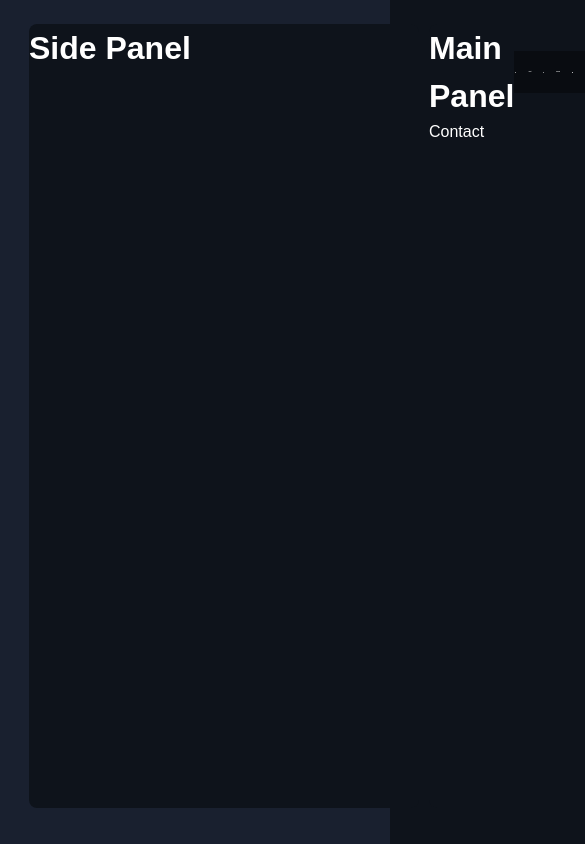
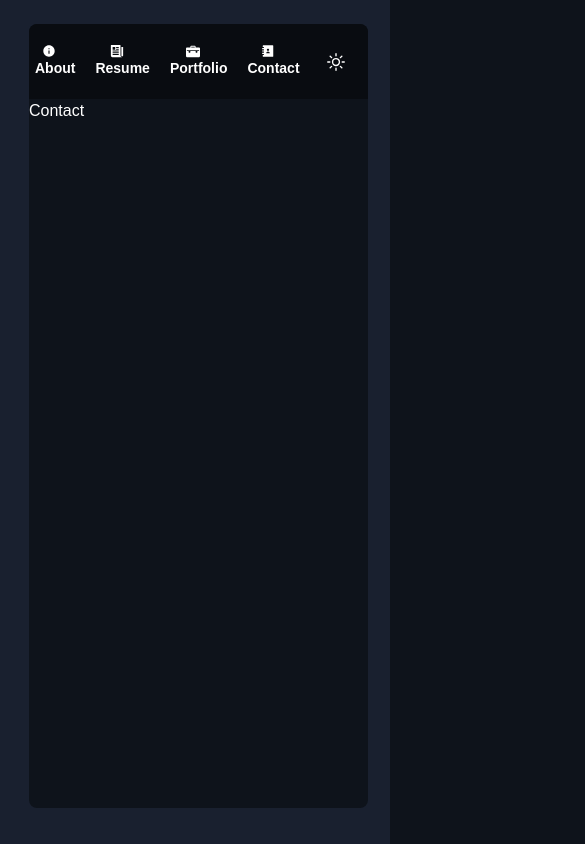
Before and after one commit to theo101600/react-portfolio-final, a React (Vite) app: page /contact in a window 390 px wide. Shown: the top 844 px of the page, 585 px wide, since content can reach past the window. Built offline with nearby package versions, Linux system fonts and the light colour scheme.

Commit message:
implemented responsive design for applayout

```diff
--- a/src/ui/AppLayout.jsx
+++ b/src/ui/AppLayout.jsx
@@ -8,13 +8,17 @@ const StyledAppLayout = styled.div`
   display: grid;
   grid-template-columns: 40rem 1fr;
   height: 100vh;
+
+  @media (max-width: 1150px) {
+    grid-template-columns: 1fr;
+  }
 `;
 
 function AppLayout() {
   return (
     <StyledAppLayout>
-      <SidePanel/>
-      <MainPanel/>
+      <SidePanel />
+      <MainPanel />
     </StyledAppLayout>
   );
 }
--- a/src/ui/AppNav.jsx
+++ b/src/ui/AppNav.jsx
@@ -18,7 +18,15 @@ const StyledContainer = styled.div`
   svg {
     margin-right: 1.2rem;
   }
-`
+
+  @media (max-width: 700px) {
+    flex-direction: column;
+    justify-content: center;
+    align-items: center;
+    flex-wrap: wrap;
+    align-content: center;
+  }
+`;
 
 const StyledNavLink = styled(NavLink)`
   position: relative;
@@ -35,15 +43,12 @@ const StyledNavLink = styled(NavLink)`
 
   @media (max-width: 550px) {
     padding: 0 10px;
+    font-size: 16px;
   }
 
-  @media (max-width: 450px) {
-    padding: 0 3px;
-    font-size: 5px;
-  }
-  @media (max-width: 400px) {
-    padding: 0 1px;
-    font-size: 1px;
+  @media (max-width: 480px) {
+    padding: 0 5px;
+    font-size: 14px;
   }
 
   &::before {
@@ -88,7 +93,6 @@ function AppNav() {
   return (
     <nav>
       <NavList>
-
         <StyledNavLink to="/about">
           <StyledContainer>
             <IoMdInformationCircle />
--- a/src/ui/MainPanel.jsx
+++ b/src/ui/MainPanel.jsx
@@ -15,23 +15,57 @@ const StyledHeader = styled.header`
   display: flex;
   flex-direction: row;
   align-items: center;
-    justify-content: space-around;
-`
+  justify-content: space-between;
+
+  h1 {
+    padding-left: 3rem;
+  }
+
+  @media (max-width: 1400px) {
+    h1 {
+      display: none;
+    }
+    justify-content: center;
+  }
+`;
 
 const StyledNavContainer = styled.div`
   display: flex;
   background-color: var(--color-bg-0);
-`
+  border-radius: 0 8px 0 8px;
+  padding: 0 5rem;
 
+  @media (max-width: 1400px) {
+    padding: 0 0;
+    width: 100%;
+    justify-content: center;
+    border-radius: 8px 8px 0 0;
+  }
+
+  @media (max-width: 550px) {
+    padding: 0 10px;
+  }
+
+  @media (max-width: 450px) {
+    padding: 0 3px;
+    font-size: 5px;
+  }
+  @media (max-width: 400px) {
+    padding: 0 1px;
+    font-size: 1px;
+  }
+`;
 
 function MainPanel() {
   return (
     <StyledMainPanel>
       <StyledHeader>
-        <h1>Main Panel</h1>
+        <div>
+          <h1>Portfolio</h1>
+        </div>
         <StyledNavContainer>
-        <AppNav/>
-        <DarkModeToggle/>
+          <AppNav />
+          <DarkModeToggle />
         </StyledNavContainer>
       </StyledHeader>
       <Outlet />
--- a/src/ui/SidePanel.jsx
+++ b/src/ui/SidePanel.jsx
@@ -9,7 +9,11 @@ const StyledSidePanel = styled.div`
   // display: flex;
   // flex-direction: column;
   height: calc(100vh - 6rem);
-`
+
+  @media (max-width: 1150px) {
+    display: none;
+  }
+`;
 
 function SidePanel() {
   return (
```
Lines whose indentation alone changed are shown as unchanged.
